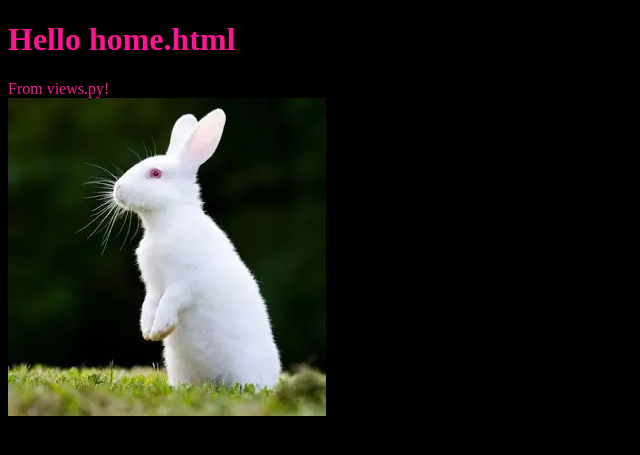
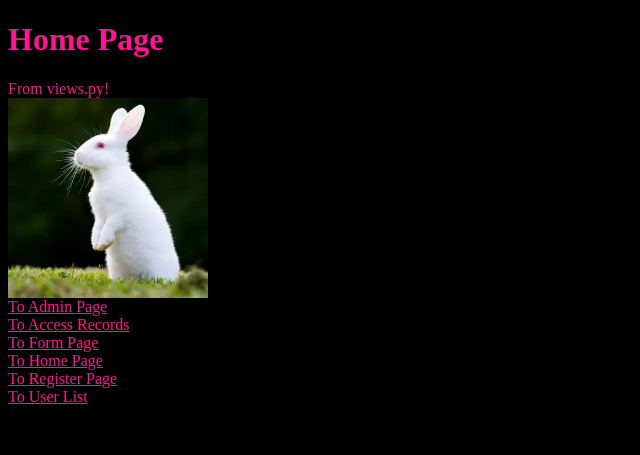
Before and after one commit to Emaryllis/A-Django-Project, a Django app: page / in a window 1280 px wide. Shown: the top 455 px of the page, without its empty margins (0-640 px from the left). Run offline with Django 4.2, Linux system fonts and the light colour scheme.

Commit message:
End of Day 2
Added deactivate script
Learnt about forms, how to validate data and how csrf tokens are required for forms to work + security
Learnt about relative url paths (linking thru a tag)

Learning time: 4hrs

```diff
--- a/DjangoApp/views.py
+++ b/DjangoApp/views.py
@@ -1,26 +1,46 @@
-from django.http import HttpResponse
+from django.http import HttpResponseRedirect
 from django.shortcuts import render
 
+from DjangoApp import forms
 from DjangoApp.models import AccessRecord, User
 
-# Create your views here.
-def home(request):
-    data = {'homeData': 'From views.py!'}
-    return render(request, 'home.html', data)
+def Home(request):
+    homeData = {'homeData': 'From views.py!'}
+    return render(request, 'client/home.html', homeData)
 
-def secondPage(request):
-    return HttpResponse("<em>My Second App</em>")
+def AccessRecords(request):
+    pageList = AccessRecord.objects.order_by('dateAccessed')
+    data = {'accessRecordsData': pageList}
+    return render(request, 'client/accessRecords.html', data)
 
-def helpPage(request):
-    data = {'helpData': 'The Help Page'}
-    return render(request, 'help.html', data)
+def UserList(request):
+    userList = User.objects.order_by('firstName')
+    data = {'usersData': userList}
+    return render(request, 'client/users.html', data)
 
-def accessRecords(request):
-    webpages_list = AccessRecord.objects.order_by('dateAccessed')
-    data = {'accessRecordsData': webpages_list}
-    return render(request, 'accessRecords.html', data)
+def Form(request):
+    form = forms.Form()
+    if request.method == 'POST':
+        form = forms.Form(request.POST)
+        if form.is_valid():
+            print("VALIDATION SUCCESS!")
+            print("Name: " + form.cleaned_data['name'])
+            print("Email: " + form.cleaned_data['email'])
+            print("Text: " + form.cleaned_data['text'])
+        # Check for bots
+        elif 'botCatcher' in form.errors.keys() and form.errors['botCatcher'].as_text() == 'BOT DETECTED!':
+            print("BOT DETECTED!")
+            # It doesn't blacklist them its just more of a scaring tactic lol
+            return render(request, 'client/formPage.html', {'botCatcher': 'You have been blacklisted.'})
+    return render(request, 'client/formPage.html', {'formDisplay': form})
 
-def users(request):
-    user_list = User.objects.order_by('firstName')
-    data = {'usersData': user_list}
-    return render(request, 'users.html', data)
+def Register(request):
+    form = forms.NewUserForm()
+    if request.method == 'POST':
+        form = forms.NewUserForm(request.POST)
+        if form.is_valid():
+            form.save(commit=True)
+            return HttpResponseRedirect('/')  # Redirect to home page
+        else:
+            print("ERROR: INVALID FORM DATA")
+    return render(request, 'client/newUser.html', {'formDisplay': form})
--- a/DjangoProject/urls.py
+++ b/DjangoProject/urls.py
@@ -14,8 +14,11 @@ Including another URLconf
     1. Import the include() function: from django.urls import include, path
     2. Add a URL to urlpatterns:  path('blog/', include('blog.urls'))
 """
+from django.contrib import admin
 from django.urls import include, path
 
+# Can't place inside DjangoApp.urls.main for some reason
 urlpatterns = [
-    path('', include("DjangoApp.urls.main")), path('blog/', include("DjangoApp.urls.blog"))
+    path('admin/', admin.site.urls, name='admin'),
+    path('', include("DjangoApp.urls.main")), path('blog/', include("DjangoApp.urls.blog")),
 ]
--- /dev/null
+++ b/templates/client/home.html
@@ -0,0 +1,38 @@
+{% load static %}
+<!doctype html>
+<html lang='en'>
+<head>
+    <meta charset='UTF-8'>
+    <meta name='viewport'
+          content='width=device-width, user-scalable=no, initial-scale=1.0, maximum-scale=1.0, minimum-scale=1.0'
+    >
+    <meta http-equiv='X-UA-Compatible' content='ie=edge'>
+    <title>Home</title>
+    <link rel='stylesheet' href={% static "css/main.css" %}>
+    <style>
+        table, tr, td {
+            border: none;
+        }
+
+        .flex {
+            display: flex;
+            flex-direction: column;
+        }
+    </style>
+</head>
+<body>
+<div>
+    <h1>Home Page</h1>
+    <div class='flex'>
+        {{ homeData }}
+        <img src='{% static "img/rabbit.png" %}' width='200px' height='200px' alt='Rabbit photo' />
+        <a href={% url 'admin:index' %}>To Admin Page</a>
+        <a href={% url 'DjangoApp:accessRecords' %}>To Access Records</a>
+        <a href={% url 'DjangoApp:form' %}>To Form Page</a>
+        <a href={% url 'DjangoApp:home' %}>To Home Page</a>
+        <a href={% url 'DjangoApp:register' %}>To Register Page</a>
+        <a href={% url 'DjangoApp:users' %}>To User List</a>
+    </div>
+</div>
+</body>
+</html>
--- a/templates/home.html
+++ /dev/null
@@ -1,19 +0,0 @@
-{% load static %}
-<!doctype html>
-<html lang="en">
-<head>
-    <meta charset="UTF-8">
-    <meta name="viewport"
-          content="width=device-width, user-scalable=no, initial-scale=1.0, maximum-scale=1.0, minimum-scale=1.0"
-    >
-    <meta http-equiv="X-UA-Compatible" content="ie=edge">
-    <title>Home</title>
-    <link rel='stylesheet' href={% static "css/main.css" %}>
-</head>
-<body>
-<h1>Hello home.html</h1>
-{{ homeData }}
-<br>
-<img src={% static "img/rabbit.png" %} />
-</body>
-</html>
```
Also changed, not shown: DjangoApp/forms.py (added, +26 -0 lines), DjangoApp/urls/main.py (+8 -8 lines), templates/client/accessRecords.html (renamed from templates/accessRecords.html, +6 -2 lines), templates/client/formPage.html (added, +27 -0 lines), templates/client/newUser.html (added, +22 -0 lines), templates/client/users.html (renamed from templates/users.html, +6 -2 lines), templates/help.html (deleted, +0 -17 lines), 1 other file.
